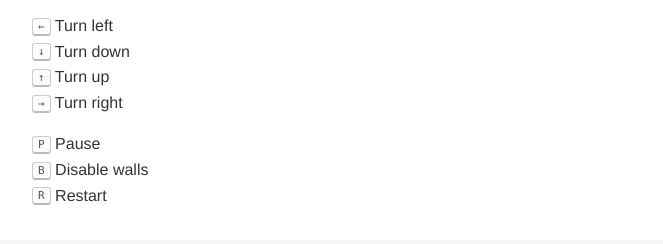
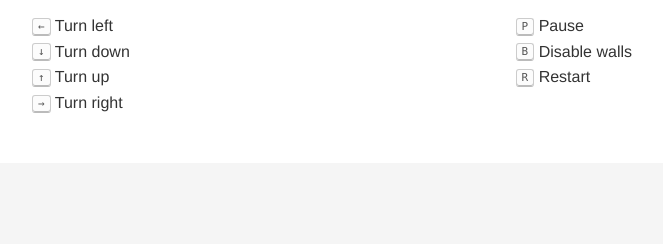
Before and after one commit to LyleLanley/Arduino-Arcade, a plain HTML site: page index.html in a window 1280 px wide. Shown: the part 608-852 px from the top of the page, without its empty margins (308-971 px from the left). After the commit the page ends 800 px from the top, so only its background shows below. Drawn offline with Linux system fonts and the light colour scheme.

Commit message:
style: two column instructions

```diff
--- a/index.html
+++ b/index.html
@@ -11,7 +11,7 @@
         <section>
             <canvas id="game" width="600" height="450"></canvas>
         </section>
-        <section class="markdown-body">
+        <section class="markdown-body" id="instructions">
             <h1>Instructions</h1>
             <p>
                 <kbd>&larr;</kbd> Turn left <br/>
--- a/style.css
+++ b/style.css
@@ -21,3 +21,11 @@ main {
 section {
     padding: 2em 0px;
 }
+
+#instructions p:nth-of-type(1) {
+    float: left;
+}
+
+#instructions p:nth-of-type(2) {
+    float: right;
+}
```
